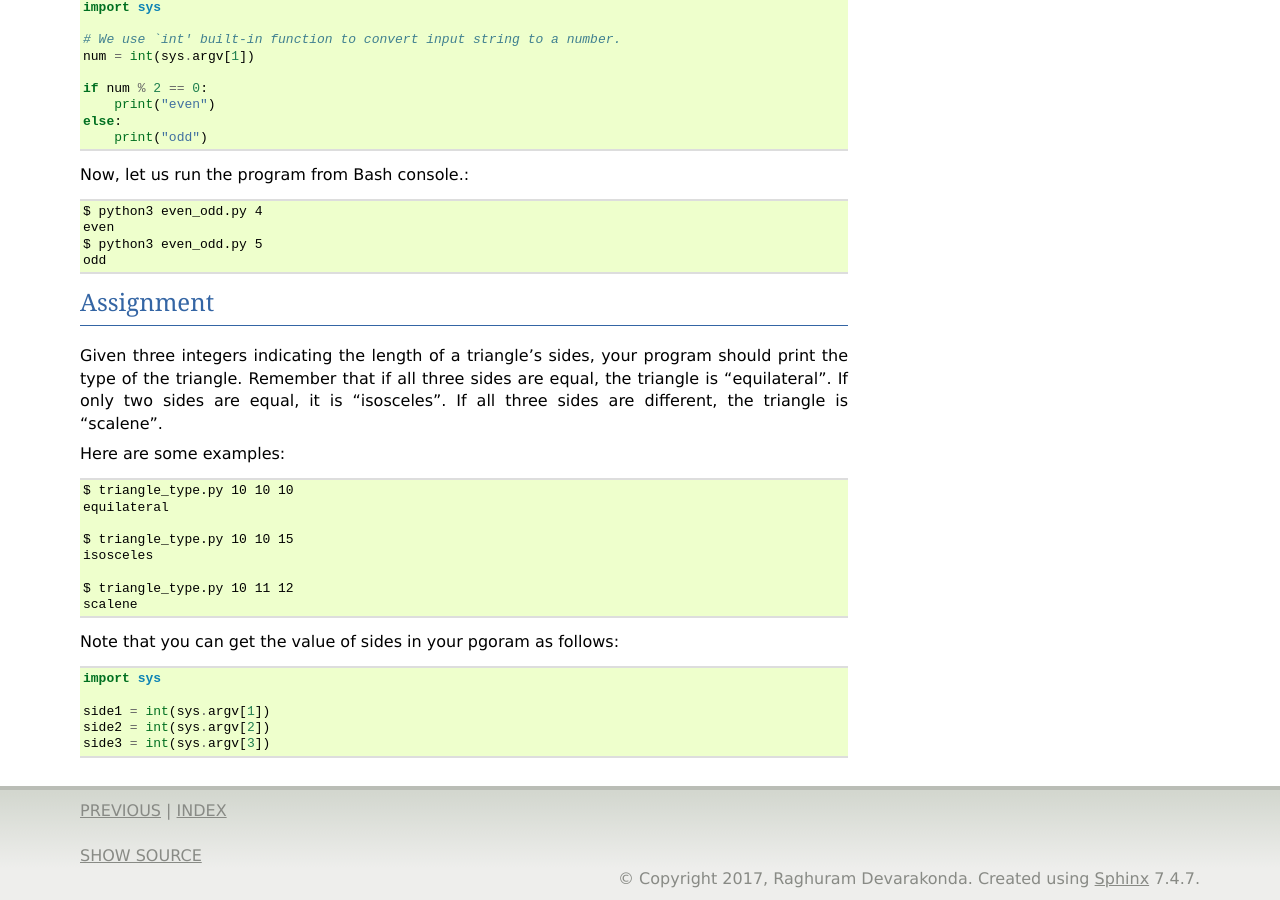
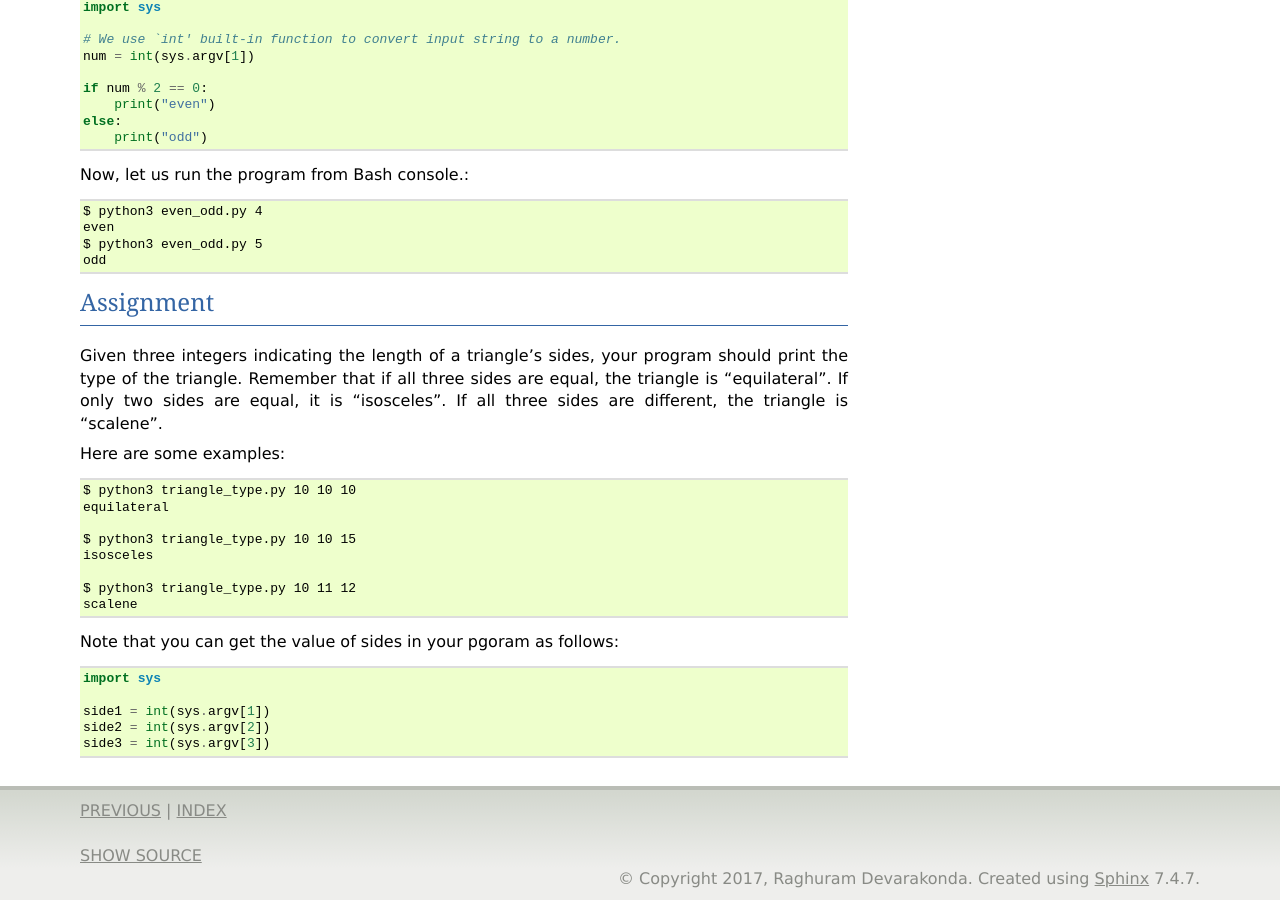
Before and after one commit to draghuram/pythonintro, a Sphinx documentation site: the page built from doc/source/lessons/lesson2.rst, in a window 1280 px wide and 900 px high, scrolled down 4190 px. Built offline with Sphinx 7.4.7, drawn with Linux system fonts in a browser that asks for light colours.

Commit message:
Fix typo in assignment example runs.

```diff
--- a/doc/source/lessons/lesson2.rst
+++ b/doc/source/lessons/lesson2.rst
@@ -276,13 +276,13 @@ the triangle is "scalene".
 
 Here are some examples::
 
-    $ triangle_type.py 10 10 10
+    $ python3 triangle_type.py 10 10 10
     equilateral
 
-    $ triangle_type.py 10 10 15
+    $ python3 triangle_type.py 10 10 15
     isosceles
 
-    $ triangle_type.py 10 11 12
+    $ python3 triangle_type.py 10 11 12
     scalene
 
 Note that you can get the value of sides in your pgoram as follows::
```
